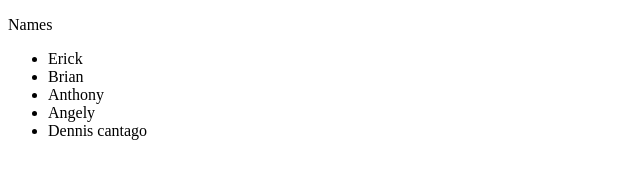
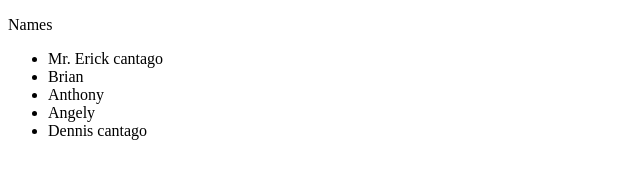
Before and after one commit to cantagoerick/newGitproject, a plain HTML site: page index.html in a window 1280 px wide. Shown: the whole page, without its empty margins (0-640 px from the left). Drawn offline with Linux system fonts and the light colour scheme.

Commit message:
change data in erick

```diff
--- a/index.html
+++ b/index.html
@@ -9,7 +9,7 @@
 <body>
 <p>Names</p>
 	<ul>
-		<li>Erick</li>
+		<li>Mr. Erick cantago</li>
 		<li>Brian</li>
 		<li>Anthony</li>
 		<li>Angely</li>
```
